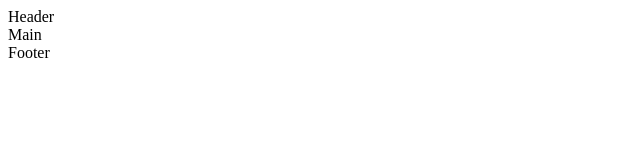
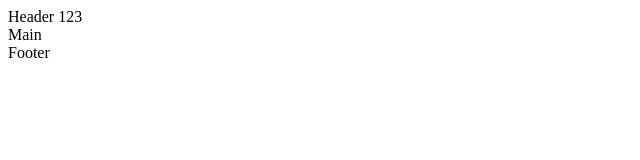
Before and after one commit to vladmakohon/my-project, a plain HTML site: page index.html in a window 1280 px wide. Shown: the full height of the page, 0-640 px from the left. Drawn offline with Linux system fonts and the light colour scheme.

Commit message:
update header text and fix header tag

```diff
--- a/index.html
+++ b/index.html
@@ -7,7 +7,7 @@
     <title>My Project</title>
   </head>
   <body>
-    <head>Header</head>
+    <header>Header 123</header>
     <main>Main</main>
     <footer>Footer</footer>
   </body>
```
